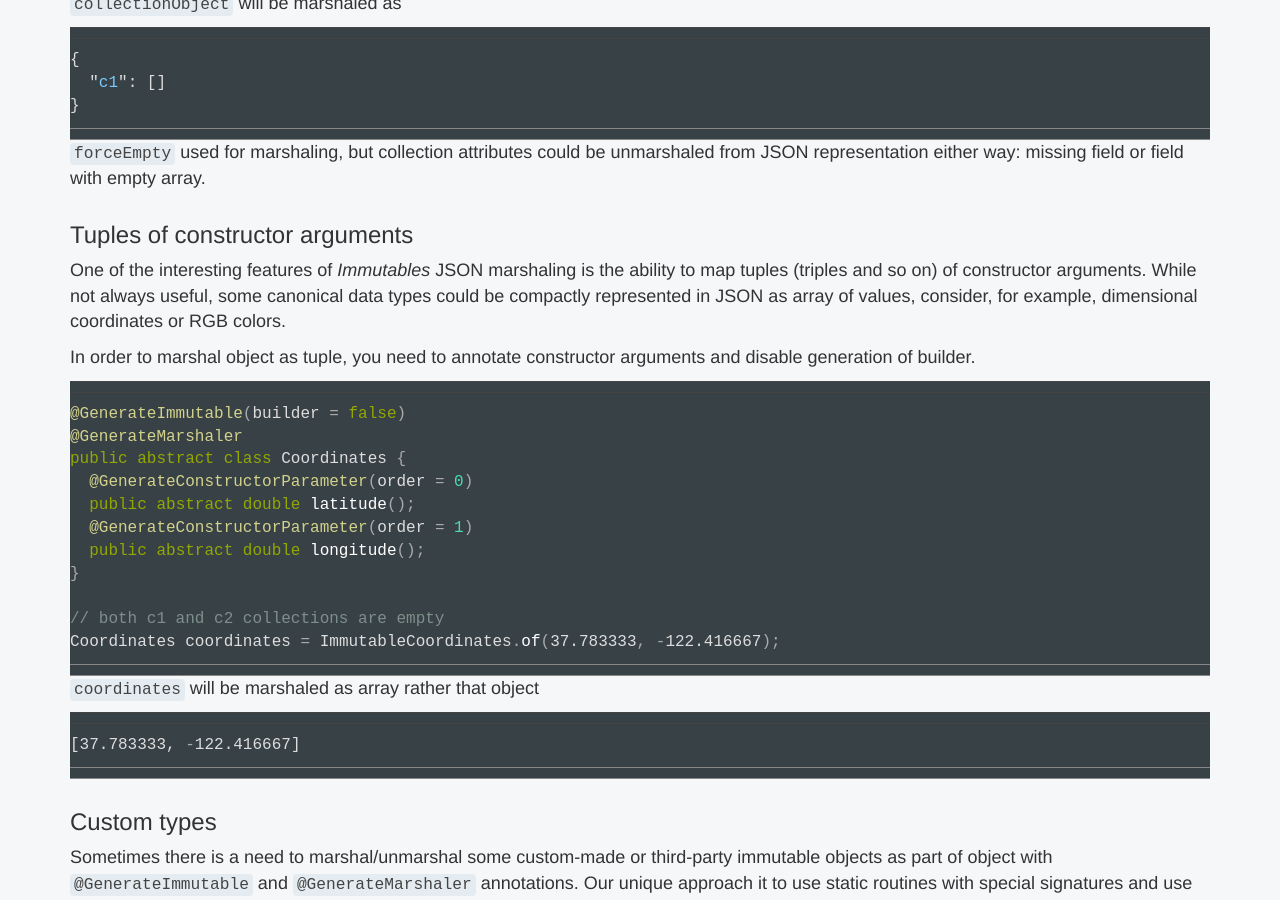
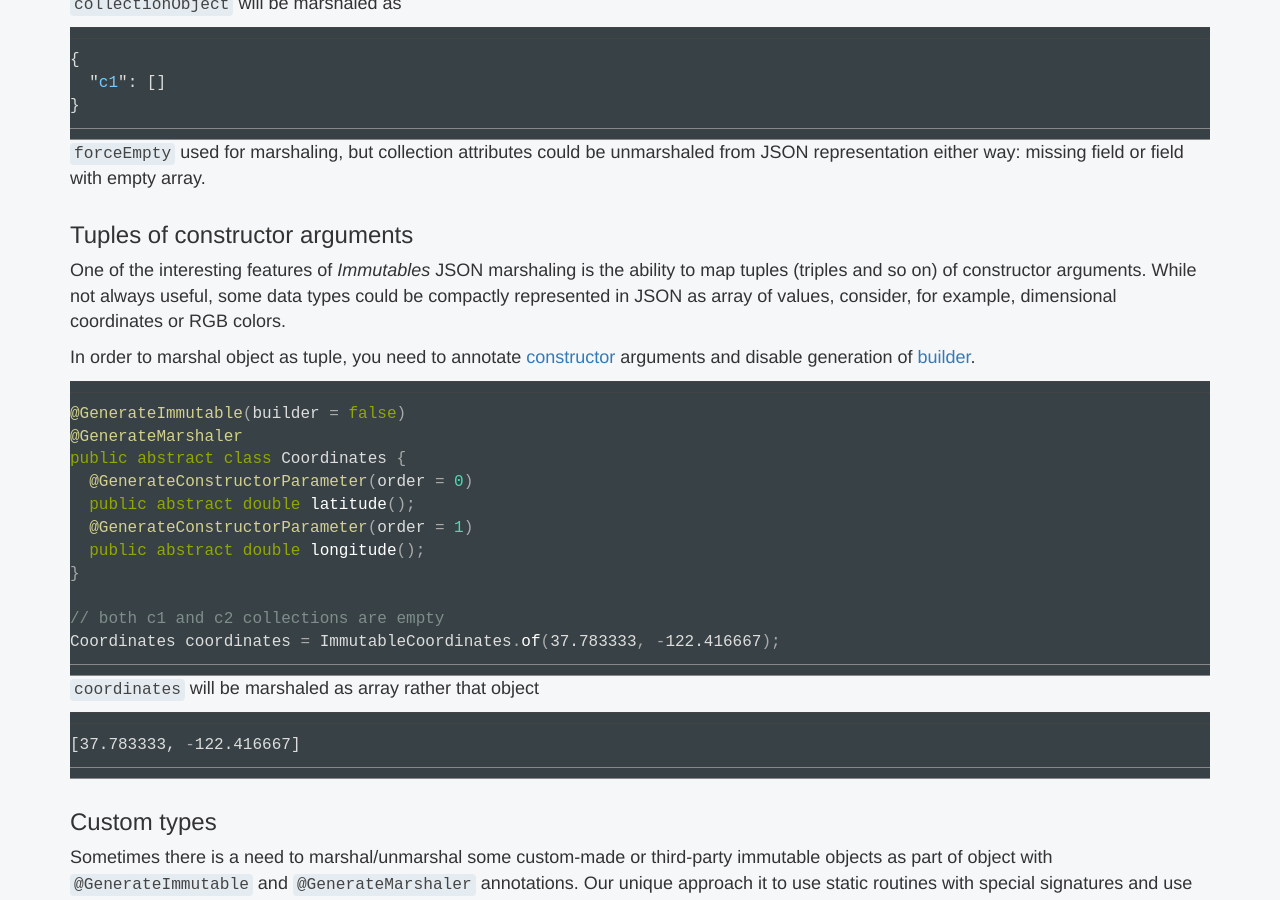
Before and after one commit to immutables/immutables.github.io, a Jekyll site: the page built from json.md, in a window 1280 px wide and 900 px high, scrolled down 5725 px. Built offline with Jekyll 4.4.1, drawn with Linux system fonts in a browser that asks for light colours; nearby versions of some CDN libraries; Markdown is read by kramdown in place of the engine named in the settings; comment, search, counter and statistics services are not loaded.

Commit message:
refinements and some links

````diff
--- a/json.md
+++ b/json.md
@@ -275,10 +275,10 @@ missing field or field with empty array.
 
 ### Tuples of constructor arguments
 One of the interesting features of _Immutables_ JSON marshaling is the ability to map tuples (triples and so on)
-of constructor arguments. While not always useful, some canonical data types could be compactly represented in JSON
+of constructor arguments. While not always useful, some data types could be compactly represented in JSON
 as array of values, consider, for example, dimensional coordinates or RGB colors.
 
-In order to marshal object as tuple, you need to annotate constructor arguments and disable generation of builder.
+In order to marshal object as tuple, you need to annotate [constructor](/immutable.html#constructor) arguments and disable generation of [builder](/immutable.html#builder).
 
 ```java
 @GenerateImmutable(builder = false)
````
Also changed, not shown: _includes/story2.md (+1 -1 lines).
